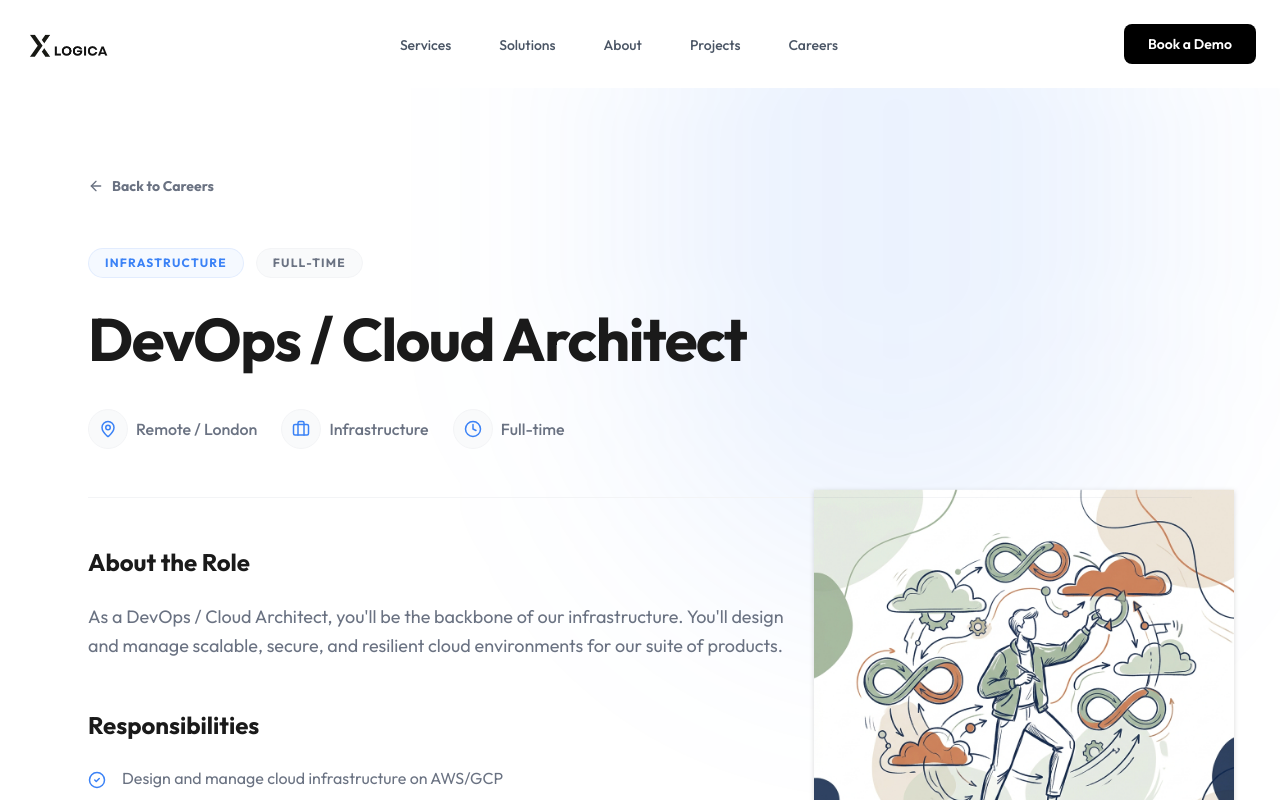
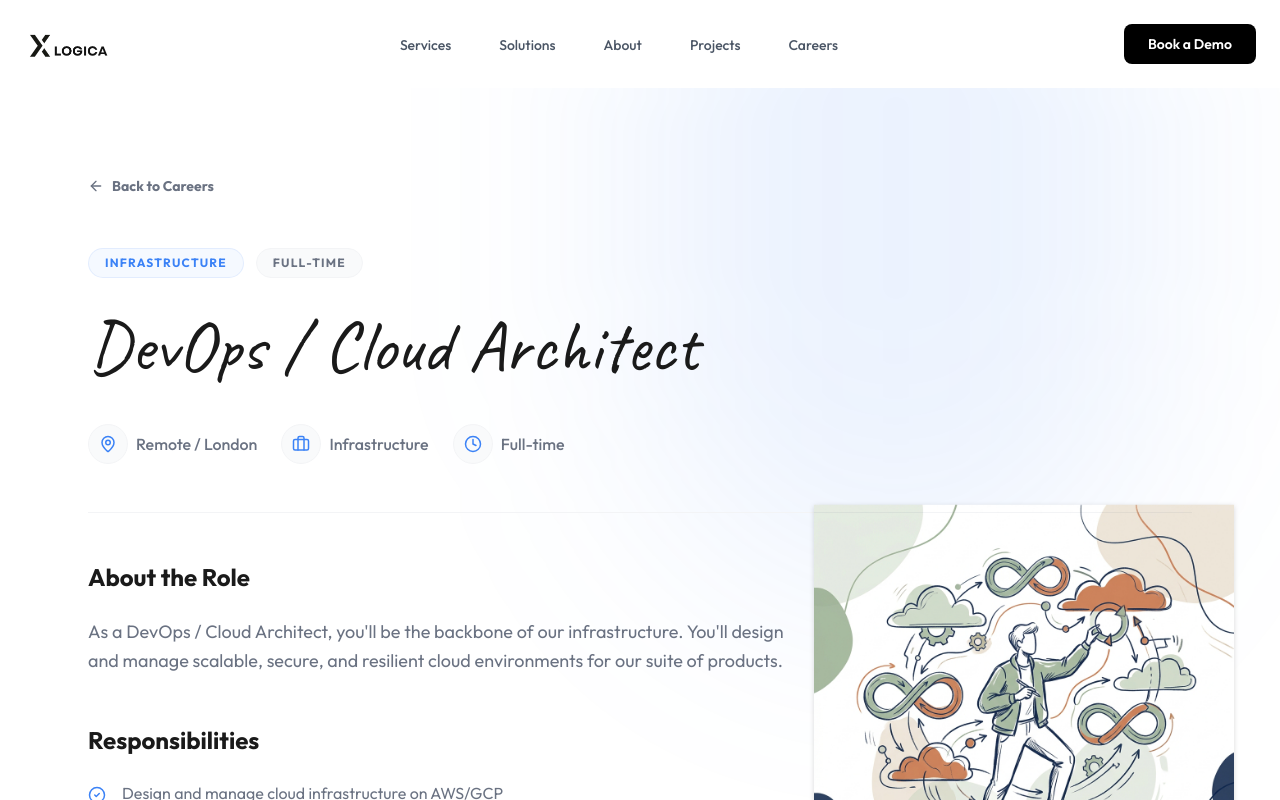
Before and after one commit to Sandalu-Xe/X-logica, a React (Vite) app: page /careers/devops-cloud-architect in a window 1280 px wide. Shown: the top 800 px of the page. Built offline with nearby package versions, Linux system fonts and the light colour scheme.

Commit message:
greate work

```diff
--- a/src/pages/ApplyPage.tsx
+++ b/src/pages/ApplyPage.tsx
@@ -88,11 +88,7 @@ export default function ApplyPage() {
 
   return (
     <div className="min-h-screen bg-white pt-32 pb-20 md:pt-44 md:pb-32 overflow-hidden">
-      {/* Background Elements */}
-      <div className="absolute top-0 left-1/2 -translate-x-1/2 w-full h-full pointer-events-none">
-        <div className="absolute top-[-10%] right-[10%] w-[40%] h-[40%] bg-accent-blue/15 rounded-full blur-[120px]" />
-        <div className="absolute bottom-[-10%] left-[10%] w-[35%] h-[35%] bg-accent-violet/15 rounded-full blur-[120px]" />
-      </div>
+      {/* Background Elements removed for minimalist style */}
 
       <div className="max-w-4xl mx-auto px-6 relative z-10">
         <motion.div
@@ -121,9 +117,9 @@ export default function ApplyPage() {
                 <span className="inline-block px-4 py-1.5 mb-6 text-xs font-bold tracking-widest text-accent-blue uppercase bg-accent-blue/5 rounded-full border border-accent-blue/10">
                   Application Form
                 </span>
-                <h1 className="text-4xl md:text-6xl font-bold tracking-tight text-premium-black mb-6 leading-tight">
+                <h1 className="text-4xl md:text-5xl font-bold tracking-tight text-premium-black mb-6 leading-tight">
                   Applying for <br />
-                  <span className="text-accent-blue">{roleName}</span>
+                  <span className="font-hand text-5xl md:text-7xl text-accent-blue inline-block -rotate- origin-left mt-4">{roleName}</span>
                 </h1>
                 <p className="text-lg text-gray-500 leading-relaxed max-w-2xl">
                   We're excited to learn more about you. Please fill out the form below and attach your CV to get started.
--- a/src/pages/JobDetailsPage.tsx
+++ b/src/pages/JobDetailsPage.tsx
@@ -58,9 +58,14 @@ export default function JobDetailsPage() {
               </span>
             </div>
 
-            <h1 className="text-4xl md:text-6xl font-bold tracking-tight text-premium-black mb-8 leading-tight">
+            <motion.h1
+              initial={{ opacity: 0, y: 10 }}
+              animate={{ opacity: 1, y: 0 }}
+              transition={{ duration: 0.8, delay: 0.1 }}
+              className="text-5xl md:text-7xl font-hand text-premium-black mb-8 leading-tight -rotate-0 origin-left inline-block"
+            >
               {position.title}
-            </h1>
+            </motion.h1>
 
             <div className="flex flex-wrap items-center gap-6 text-gray-500 mb-12">
               <div className="flex items-center gap-2">
```
